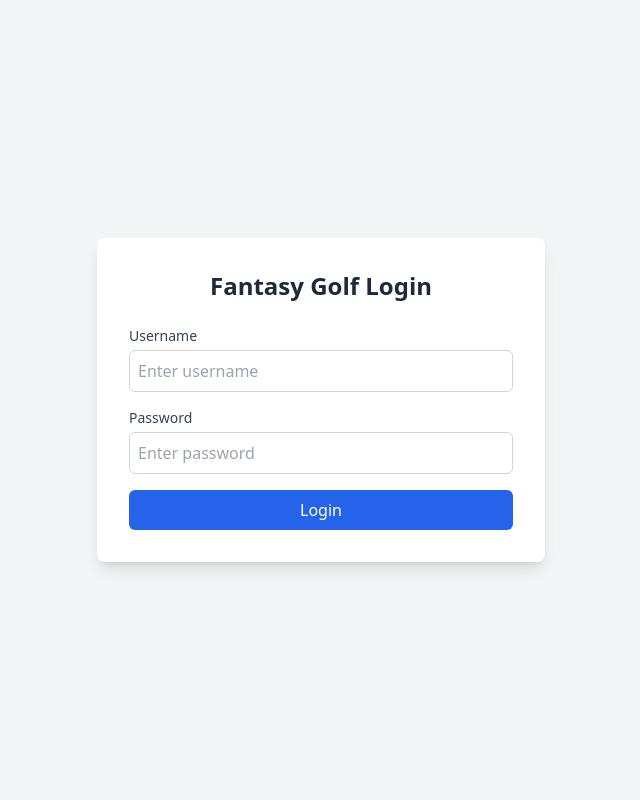
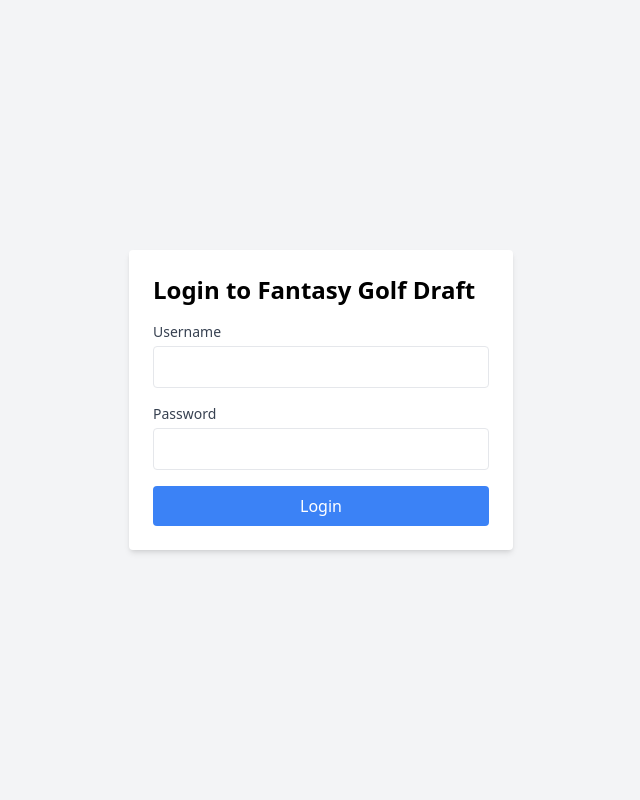
Before and after one commit to Mellow70/golf-draft, a Flask app: page /login in a window 1280 px wide. Shown: the whole page, without its empty margins (319-959 px from the left). Run offline with Flask 3, Linux system fonts and the light colour scheme; some libraries are stand-ins or nearby versions.

Commit message:
Add debug logging to login route and ensure login.html is correct to fix 500 error

```diff
--- a/app.py
+++ b/app.py
@@ -224,10 +224,14 @@ def login():
     if request.method == 'POST':
         username = request.form['username']
         password = request.form['password']
+        print(f"Login attempt: username={username}, password={password}")
         if username in USER_PASSWORDS and USER_PASSWORDS[username] == password:
             session['username'] = username
+            print(f"Login successful for {username}, redirecting to index")
             return redirect(url_for('index'))
+        print(f"Login failed for {username}: invalid credentials")
         return render_template('login.html', error="Invalid username or password")
+    print("Rendering login page for GET request")
     return render_template('login.html')
 
 @app.route('/logout')
--- a/templates/login.html
+++ b/templates/login.html
@@ -3,26 +3,26 @@
 <head>
     <meta charset="UTF-8">
     <meta name="viewport" content="width=device-width, initial-scale=1.0">
-    <title>Login - Fantasy Golf</title>
+    <title>Login - Fantasy Golf Draft</title>
     <script src="https://cdn.tailwindcss.com"></script>
 </head>
-<body class="bg-gray-100 flex items-center justify-center h-screen">
-    <div class="bg-white p-8 rounded-lg shadow-lg w-full max-w-md">
-        <h1 class="text-2xl font-bold text-center mb-6 text-gray-800">Fantasy Golf Login</h1>
-        <form method="POST" class="space-y-4">
-            <div>
+<body class="bg-gray-100 flex items-center justify-center min-h-screen">
+    <div class="bg-white p-6 rounded shadow-md w-full max-w-sm">
+        <h1 class="text-2xl font-bold mb-4">Login to Fantasy Golf Draft</h1>
+        {% if error %}
+            <p class="text-red-500 mb-4">{{ error }}</p>
+        {% endif %}
+        <form method="POST" action="{{ url_for('login') }}">
+            <div class="mb-4">
                 <label for="username" class="block text-sm font-medium text-gray-700">Username</label>
-                <input type="text" name="username" id="username" placeholder="Enter username" class="mt-1 w-full p-2 border border-gray-300 rounded-md focus:outline-none focus:ring-2 focus:ring-blue-500" required>
+                <input type="text" name="username" id="username" class="mt-1 p-2 w-full border rounded" required>
             </div>
-            <div>
+            <div class="mb-4">
                 <label for="password" class="block text-sm font-medium text-gray-700">Password</label>
-                <input type="password" name="password" id="password" placeholder="Enter password" class="mt-1 w-full p-2 border border-gray-300 rounded-md focus:outline-none focus:ring-2 focus:ring-blue-500" required>
+                <input type="password" name="password" id="password" class="mt-1 p-2 w-full border rounded" required>
             </div>
-            <button type="submit" class="w-full bg-blue-600 text-white p-2 rounded-md hover:bg-blue-700 transition">Login</button>
+            <button type="submit" class="w-full bg-blue-500 text-white p-2 rounded">Login</button>
         </form>
-        {% if error %}
-        <p class="text-red-500 text-center mt-4">{{ error }}</p>
-        {% endif %}
     </div>
 </body>
 </html>
```
